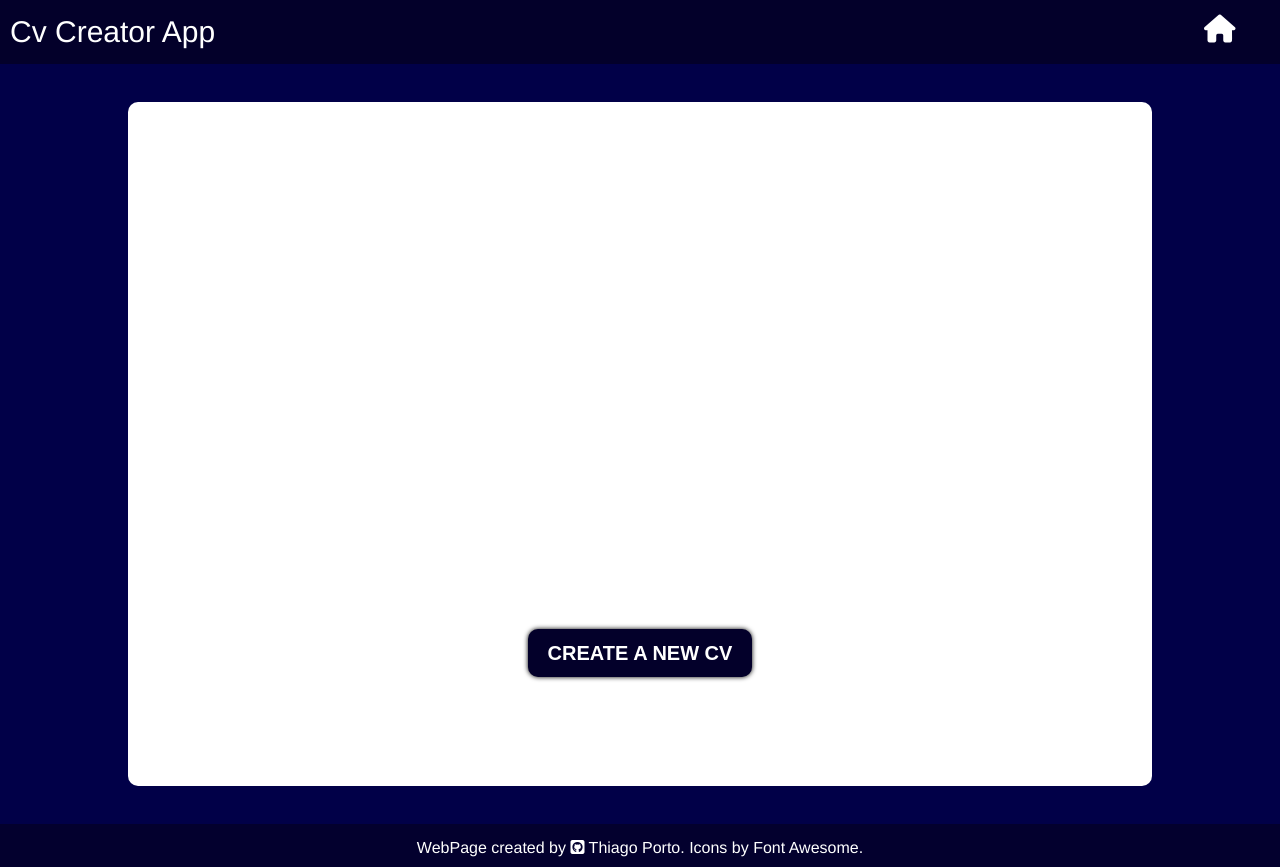
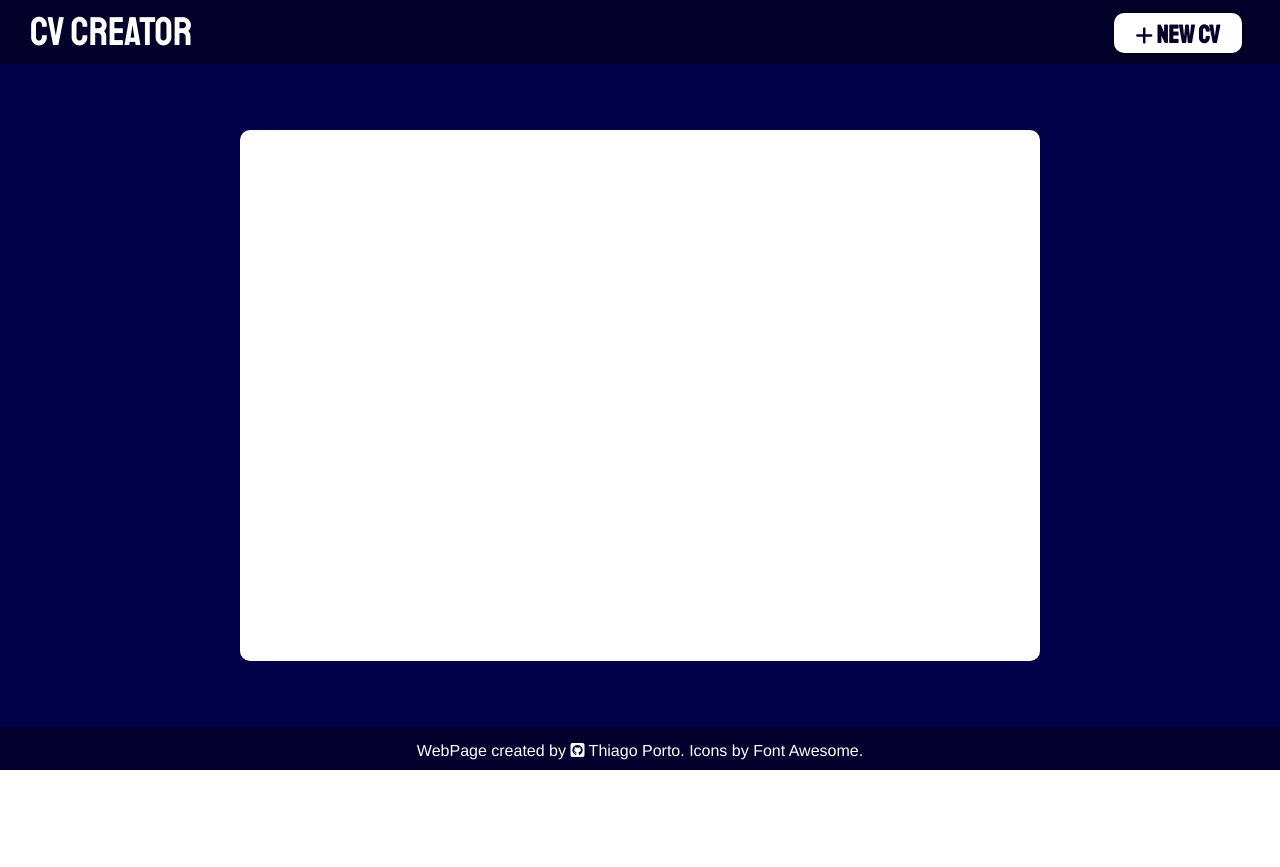
Before and after one commit to thiago-porto25/cv-project, a React (Create React App) app: page / in a window 1280 px wide. After the commit the page ends 800 px from the top, so only its background shows below. Built offline with nearby package versions, Linux system fonts and the light colour scheme.

Commit message:
finish 99% style of home

```diff
--- a/public/index.html
+++ b/public/index.html
@@ -3,6 +3,12 @@
   <head>
     <meta charset="utf-8" />
     <link rel="icon" href="./favicon.ico" />
+    <link rel="preconnect" href="https://fonts.googleapis.com" />
+    <link rel="preconnect" href="https://fonts.gstatic.com" crossorigin />
+    <link
+      href="https://fonts.googleapis.com/css2?family=Staatliches&display=swap"
+      rel="stylesheet"
+    />
     <script
       src="https://kit.fontawesome.com/59cf6b17a6.js"
       crossorigin="anonymous"
--- a/src/components/CvItem/index.js
+++ b/src/components/CvItem/index.js
@@ -19,9 +19,9 @@ export default function CvItem(props) {
 
   return (
     <Container>
-      <Text>{`${props.itemData.fullName.split(' ')[0]}'s CV`}</Text>
+      <Text>{props.itemData.fullName.split(' ')[0]}</Text>
       <ButtonsContainer>
-        <PreviewButton {...props}>Open</PreviewButton>
+        <PreviewButton {...props}>Open CV</PreviewButton>
       </ButtonsContainer>
       <Delete onClick={() => handleDelete(props.itemId)}>
         <i className="fas fa-trash-alt"></i>
--- a/src/components/CvItem/styles/CvItem.js
+++ b/src/components/CvItem/styles/CvItem.js
@@ -15,6 +15,7 @@ export const Container = styled.div`
   position: relative;
 
   &:hover {
+    background-color: #eeeeee;
     box-shadow: 0px 0px 10px gray;
   }
 `
--- a/src/components/Header/index.js
+++ b/src/components/Header/index.js
@@ -1,8 +1,8 @@
 import React from 'react'
-import { Container, Button } from './styles/Header'
+import { Container, Icon, HomeButton, NewCVButton } from './styles/Header'
 
 export default function Header(props) {
-  const handleClick = () => {
+  const handleHomeClick = () => {
     if (!props.inHome) {
       props.setInHome(true)
       props.setInCreating(false)
@@ -11,10 +11,21 @@ export default function Header(props) {
   }
   return (
     <Container>
-      <span>Cv Creator App</span>
-      <Button onClick={handleClick}>
-        <i className="fas fa-home"></i>
-      </Button>
+      <span>CV CREATOR</span>
+      {props.inHome ? (
+        <NewCVButton
+          onClick={() => {
+            props.setInHome(false)
+            props.setInCreating(true)
+          }}
+        >
+          <Icon className="fas fa-plus"></Icon> New CV
+        </NewCVButton>
+      ) : (
+        <HomeButton onClick={handleHomeClick}>
+          <i className="fas fa-home"></i>
+        </HomeButton>
+      )}
     </Container>
   )
 }
--- a/src/components/Header/styles/Header.js
+++ b/src/components/Header/styles/Header.js
@@ -1,20 +1,4 @@
 import styled from 'styled-components'
-
-export const Button = styled.button`
-  font-size: 28px;
-  color: white;
-  background-color: transparent;
-  border: none;
-  cursor: pointer;
-  position: absolute;
-  top: 20%;
-  right: 3%;
-  transition: 200ms ease-in-out;
-
-  &:hover {
-    transform: scale(1.2);
-  }
-`
 
 export const Container = styled.div`
   display: flex;
@@ -27,8 +11,61 @@ export const Container = styled.div`
   position: relative;
 
   & span {
-    font-size: 30px;
-    margin-left: 10px;
+    font-family: 'Staatliches', sans-serif;
+    font-size: 40px;
+    margin-left: 30px;
     pointer-events: none;
   }
 `
+
+export const Icon = styled.i`
+  transition: 300ms cubic-bezier(0.63, 0.47, 0.71, 1.26);
+  font-size: 20px;
+  line-height: 43px;
+`
+
+export const HomeButton = styled.button`
+  font-size: 28px;
+  color: white;
+  background-color: transparent;
+  border: none;
+  cursor: pointer;
+  position: absolute;
+  top: 20%;
+  right: 3%;
+  transition: 200ms ease-in-out;
+
+  &:hover {
+    background-color: #eeeeee;
+    transform: scale(1.2);
+  }
+`
+
+export const NewCVButton = styled.button`
+  width: 8rem;
+  height: 2.5rem;
+  color: #03002a;
+  font-family: 'Staatliches', sans-serif;
+  font-size: 25px;
+  font-weight: bold;
+  line-height: 0;
+  background-color: white;
+  border: none;
+  border-radius: 10px;
+  box-shadow: 0px 0px 5px black;
+  cursor: pointer;
+  box-sizing: border-box;
+  transition: 200ms ease-in-out;
+  position: absolute;
+  top: 20%;
+  right: 3%;
+
+  &:hover {
+    background-color: #eeeeee;
+    transform: scale(1.05);
+  }
+
+  &:hover > ${Icon} {
+    transform: rotate(90deg);
+  }
+`
--- a/src/pages/Home.js
+++ b/src/pages/Home.js
@@ -20,38 +20,20 @@ const HomeBg = styled.section`
   justify-content: center;
   align-items: center;
   background-color: #010048;
-  height: 100%;
+  height: 87.3%;
+  min-height: 500px;
 `
 
 const HomeContainer = styled.div`
   width: 80%;
-  height: 90%;
+  max-width: 800px;
+  height: 80%;
   border-radius: 10px;
   background-color: white;
   display: flex;
   flex-direction: column;
   justify-content: space-around;
   align-items: center;
-`
-
-const NewCVButton = styled.button`
-  width: 14rem;
-  height: 3rem;
-  color: white;
-  font-size: 20px;
-  font-weight: bold;
-  background-color: #03002a;
-  border: none;
-  border-radius: 10px;
-  box-shadow: 0px 0px 5px black;
-  cursor: pointer;
-  box-sizing: border-box;
-  transition: 100ms ease-in-out;
-
-  &:hover {
-    background-color: #010057;
-    transform: scale(1.05);
-  }
 `
 
 export default function Home(props) {
@@ -86,14 +68,6 @@ export default function Home(props) {
               ))
             )}
           </CvsContainer>
-          <NewCVButton
-            onClick={() => {
-              props.setInHome(false)
-              props.setInCreating(true)
-            }}
-          >
-            CREATE A NEW CV
-          </NewCVButton>
         </HomeContainer>
       </HomeBg>
       <Footer />
```
